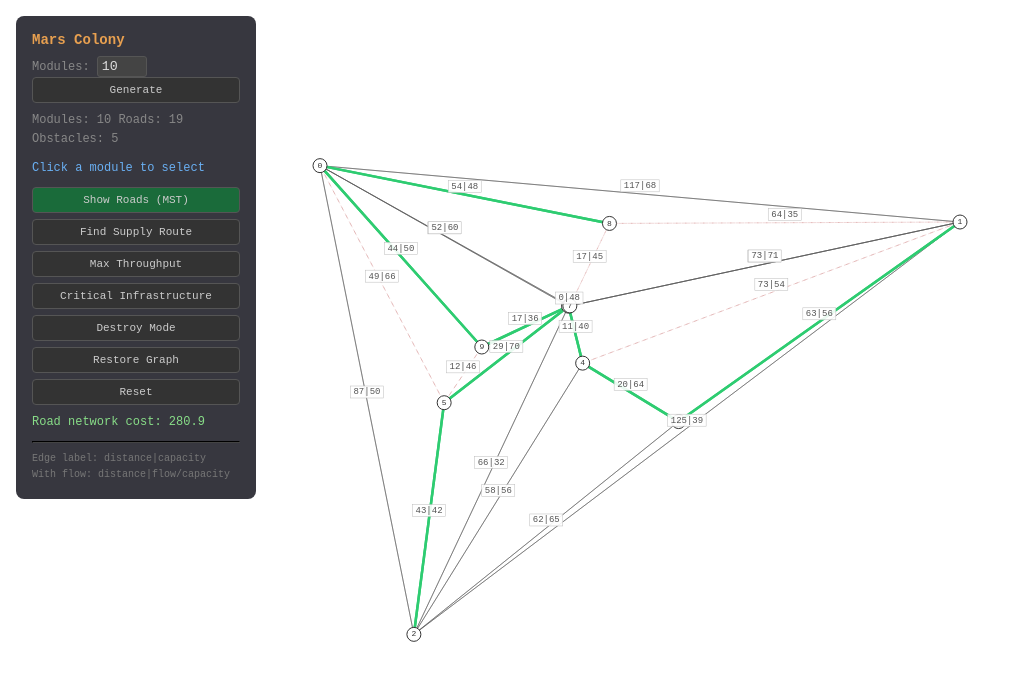
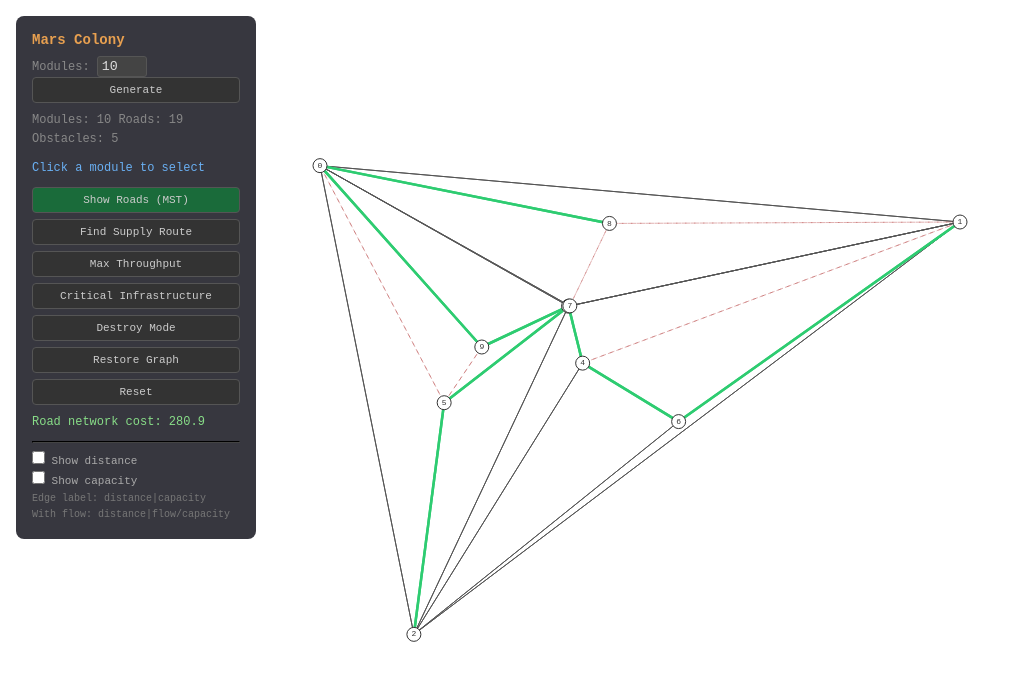
Before and after one commit to yarkivaev/network, a website built with Vite: page playground/index.html in a window 1280 px wide. Both pictures are taken after a click on the button "Show Roads (MST)". Shown: the whole page, without its empty margins (0-1015 px from the left). Built offline with nearby package versions, Linux system fonts and the light colour scheme.

Commit message:
route supply over MST and add edge label toggles

```diff
--- a/playground/index.html
+++ b/playground/index.html
@@ -64,7 +64,7 @@
     <div class="stats" id="stats"></div>
     <div class="selection" id="selection">Click a module to select</div>
     <button id="btn-mst">Show Roads (MST)</button>
-    <button id="btn-route">Find Supply Route</button>
+    <button id="btn-route" style="display:none">Find Supply Route</button>
     <button id="btn-flow">Max Throughput</button>
     <button id="btn-critical">Critical Infrastructure</button>
     <button id="btn-destroy">Destroy Mode</button>
@@ -72,6 +72,12 @@
     <button id="btn-reset">Reset</button>
     <div class="results" id="results"></div>
     <hr style="border-color: #444; margin: 8px 0;">
+    <label style="color:#aaa;font-size:11px;display:block;margin:4px 0;cursor:pointer;">
+      <input type="checkbox" id="chk-distance"> Show distance
+    </label>
+    <label style="color:#aaa;font-size:11px;display:block;margin:4px 0;cursor:pointer;">
+      <input type="checkbox" id="chk-capacity"> Show capacity
+    </label>
     <div style="color: #777; font-size: 10px; line-height: 1.6;">
       Edge label: distance|capacity<br>
       With flow: distance|flow/capacity
--- a/playground/playground.js
+++ b/playground/playground.js
@@ -56,10 +56,14 @@ let capacityMap = new Map();
 let weightMap = new Map();
 let sel = selection();
 let hl = highlight();
+let routeHl = highlight();
 let flowMap = new Map();
 let labels = [];
 let destroyMode = false;
+let showDistance = false;
+let showCapacity = false;
 let activeOverlay = null;
+let currentRoadmap = null;
 const nodeRadius = 7;
 
 const rebuildMaps = () => {
@@ -82,7 +86,9 @@ const canvas = {
     const id = Number(label);
     ctx.beginPath();
     ctx.arc(pos.x(), pos.y(), radius, 0, Math.PI * 2);
-    if (hl.nodes().has(id)) {
+    if (routeHl.nodes().has(id)) {
+      ctx.fillStyle = routeHl.color();
+    } else if (hl.nodes().has(id)) {
       ctx.fillStyle = hl.color();
     } else if (sel.has(id)) {
       ctx.fillStyle = '#4a90d9';
@@ -102,7 +108,10 @@ const canvas = {
   },
   line: (pos, halfWidth, halfHeight, edgeId) => {
     ctx.save();
-    if (hl.edges().has(edgeId)) {
+    if (routeHl.edges().has(edgeId)) {
+      ctx.strokeStyle = routeHl.color();
+      ctx.lineWidth = 2.5;
+    } else if (hl.edges().has(edgeId)) {
       ctx.strokeStyle = hl.color();
       ctx.lineWidth = 2.5;
     } else if (blockedEdges.has(edgeId)) {
@@ -115,14 +124,15 @@ const canvas = {
     ctx.moveTo(pos.x() - halfWidth, pos.y() - halfHeight);
     ctx.lineTo(pos.x() + halfWidth, pos.y() + halfHeight);
     ctx.stroke();
-    const cap = capacityMap.get(edgeId);
     const parts = edgeId.split('->');
-    if (cap !== undefined && parts[0] < parts[1]) {
-      const w = weightMap.get(edgeId);
-      const capStr = flowMap.has(edgeId) ? `${flowMap.get(edgeId).toFixed(0)}/${cap.toFixed(0)}` : `${cap.toFixed(0)}`;
-      const tag = `${w.toFixed(0)}|${capStr}`;
-      const isFlow = flowMap.has(edgeId);
-      labels.push({ x: pos.x(), y: pos.y() - 8, tag, isFlow });
+    if (parts[0] < parts[1] && (showDistance || showCapacity)) {
+      const segments = [];
+      if (showDistance) { segments.push(weightMap.get(edgeId).toFixed(0)); }
+      if (showCapacity) {
+        const cap = capacityMap.get(edgeId);
+        segments.push(flowMap.has(edgeId) ? `${flowMap.get(edgeId).toFixed(0)}/${cap.toFixed(0)}` : `${cap.toFixed(0)}`);
+      }
+      labels.push({ x: pos.x(), y: pos.y() - 8, tag: segments.join('|'), isFlow: flowMap.has(edgeId) });
     }
     ctx.restore();
   }
@@ -156,7 +166,7 @@ const updatePanel = () => {
     sel.identifiers().length > 0
       ? `Selected: ${sel.identifiers().join(' → ')}`
       : 'Click a module to select';
-  document.getElementById('results').textContent = hl.label();
+  document.getElementById('results').textContent = [hl.label(), routeHl.label()].filter(Boolean).join('\n');
 };
 
 const render = () => {
@@ -182,17 +192,19 @@ const render = () => {
 const runMst = () => {
   flowMap = new Map();
   try {
-    const rm = roadmap(col, tree);
-    hl = highlight(rm.edges(), new Set(), '#2ecc71', `Road network cost: ${rm.cost().toFixed(1)}`);
+    currentRoadmap = roadmap(col, tree);
+    hl = highlight(currentRoadmap.edges(), new Set(), '#2ecc71', `Road network cost: ${currentRoadmap.cost().toFixed(1)}`);
   } catch (e) {
+    currentRoadmap = null;
     hl = highlight(new Set(), new Set(), '#e74c3c', e.message);
   }
 };
 
 const rerunOverlay = () => {
   flowMap = new Map();
+  routeHl = highlight();
   if (activeOverlay === 'mst') { runMst(); }
-  else { hl = highlight(); }
+  else { currentRoadmap = null; hl = highlight(); }
 };
 
 const afterDestroy = () => {
@@ -228,6 +240,7 @@ el.onmousedown = (e) => {
     render();
     return;
   }
+  sel = selection();
   scn = scn.action(down(pt));
   render();
 };
@@ -252,24 +265,35 @@ el.onwheel = (e) => {
 document.getElementById('btn-mst').onclick = () => {
   activeOverlay = activeOverlay === 'mst' ? null : 'mst';
   document.getElementById('btn-mst').style.background = activeOverlay === 'mst' ? '#1a6b3a' : '#333';
+  document.getElementById('btn-route').style.display = activeOverlay === 'mst' ? '' : 'none';
   rerunOverlay();
   render();
 };
 
 document.getElementById('btn-route').onclick = () => {
   flowMap = new Map();
-  if (sel.origin() === undefined || sel.destination() === undefined) {
-    hl = highlight(new Set(), new Set(), '', 'Select 2 modules first');
+  if (routeHl.edges().size > 0) {
+    routeHl = highlight();
     render();
     return;
   }
-  const s = supply(col, sel.origin(), sel.destination(), route);
-  if (!s.exists()) {
-    hl = highlight(new Set(), new Set(), '', 'No route found');
+  if (activeOverlay !== 'mst' || currentRoadmap === null) {
+    routeHl = highlight(new Set(), new Set(), '', 'Enable Show Roads first');
     render();
     return;
   }
-  hl = highlight(s.edges(), new Set(s.path()), '#3498db', `Route cost: ${s.cost().toFixed(1)}`);
+  if (sel.origin() === undefined || sel.destination() === undefined) {
+    routeHl = highlight(new Set(), new Set(), '', 'Select 2 modules first');
+    render();
+    return;
+  }
+  const s = supply(currentRoadmap, sel.origin(), sel.destination(), route);
+  if (!s.exists()) {
+    routeHl = highlight(new Set(), new Set(), '', 'No route found');
+    render();
+    return;
+  }
+  routeHl = highlight(s.edges(), new Set(s.path()), '#3498db', `Route cost: ${s.cost().toFixed(1)}`);
   render();
 };
 
@@ -314,8 +338,12 @@ document.getElementById('btn-restore').onclick = () => {
 document.getElementById('btn-reset').onclick = () => {
   sel = selection();
   hl = highlight();
+  routeHl = highlight();
   flowMap = new Map();
   render();
 };
 
+document.getElementById('chk-distance').onchange = (e) => { showDistance = e.target.checked; render(); };
+document.getElementById('chk-capacity').onchange = (e) => { showCapacity = e.target.checked; render(); };
+
 render();
--- a/src/colony/roadmap.js
+++ b/src/colony/roadmap.js
@@ -1,3 +1,6 @@
+import { network } from '../core/network.js';
+import { mutation } from '../core/mutation.js';
+
 /**
  * Creates an immutable minimum-cost road network for a colony.
  *
@@ -6,18 +9,25 @@
  *
  * @param {Object} col - The colony to build roads for
  * @param {Function} algorithm - Tree factory matching tree(net).span() interface
- * @returns {Object} Roadmap with cost and edges methods
+ * @returns {Object} Roadmap with cost, edges, and span methods
  *
  * @example
  * const rm = roadmap(colony, fakeTree);
  * rm.cost();  // total construction cost
  * rm.edges(); // Set of edge identifiers in the road network
+ * rm.span();  // bidirectional MST network for routing
  */
 const roadmap = (col, algorithm) => {
-  const mst = algorithm(col.passable()).span();
+  const passable = col.passable();
+  const mst = algorithm(passable).span();
   const items = mst.edges().items();
   const edgeIds = new Set(items.flatMap((e) => [e.identifier(), `${e.target().identifier()}->${e.source().identifier()}`]));
   const total = items.reduce((sum, e) => sum + e.cost(), 0);
+  let filtered = network();
+  for (const n of passable.nodes().items()) { filtered = mutation(filtered).add(n); }
+  for (const e of passable.edges().items()) {
+    if (edgeIds.has(e.identifier())) { filtered = mutation(filtered).link(e); }
+  }
   return {
     /**
      * Returns the total construction cost of the road network.
@@ -30,7 +40,13 @@ const roadmap = (col, algorithm) => {
      *
      * @returns {Set} Edge identifiers
      */
-    edges: () => edgeIds
+    edges: () => edgeIds,
+    /**
+     * Returns the bidirectional MST network for routing.
+     *
+     * @returns {Object} Network with all nodes and MST edges in both directions
+     */
+    span: () => filtered
   };
 };
 
--- a/src/colony/supply.js
+++ b/src/colony/supply.js
@@ -2,20 +2,20 @@
  * Creates an immutable supply route between two colony modules.
  *
  * A supply route delegates to an injected route algorithm for
- * shortest path computation over passable roads.
+ * shortest path computation over the roadmap's spanning network.
  *
- * @param {Object} col - The colony to route through
+ * @param {Object} rm - The roadmap whose span provides the routing network
  * @param {*} origin - Origin module identifier
  * @param {*} destination - Destination module identifier
  * @param {Function} algorithm - Route factory matching route(net, o, d) interface
  * @returns {Object} Supply with path, cost, exists, edges methods
  *
  * @example
- * const s = supply(colony, 0, 5, fakeRoute);
+ * const s = supply(roadmap(colony, tree), 0, 5, route);
  * s.exists(); // true if route found
  */
-const supply = (col, origin, destination, algorithm) => {
-  const net = col.passable();
+const supply = (rm, origin, destination, algorithm) => {
+  const net = rm.span();
   const originNode = net.nodes().get(origin);
   const destNode = net.nodes().get(destination);
   const result = algorithm(net, originNode, destNode);
```
Also changed, not shown: test/colony/roadmap.test.js (+11 -1 lines), test/colony/supply.test.js (+6 -5 lines).
